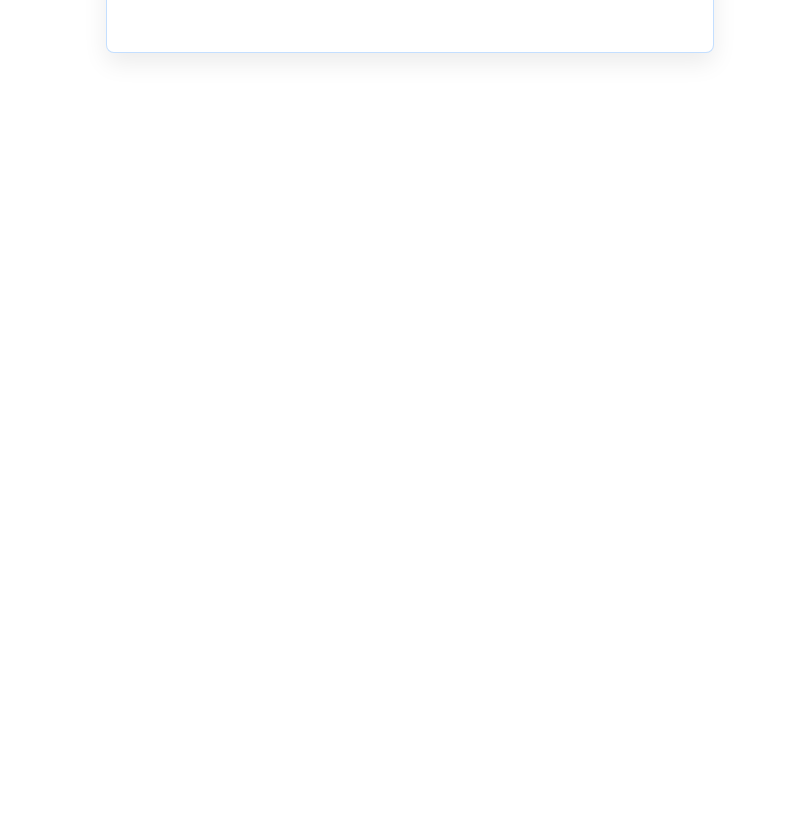
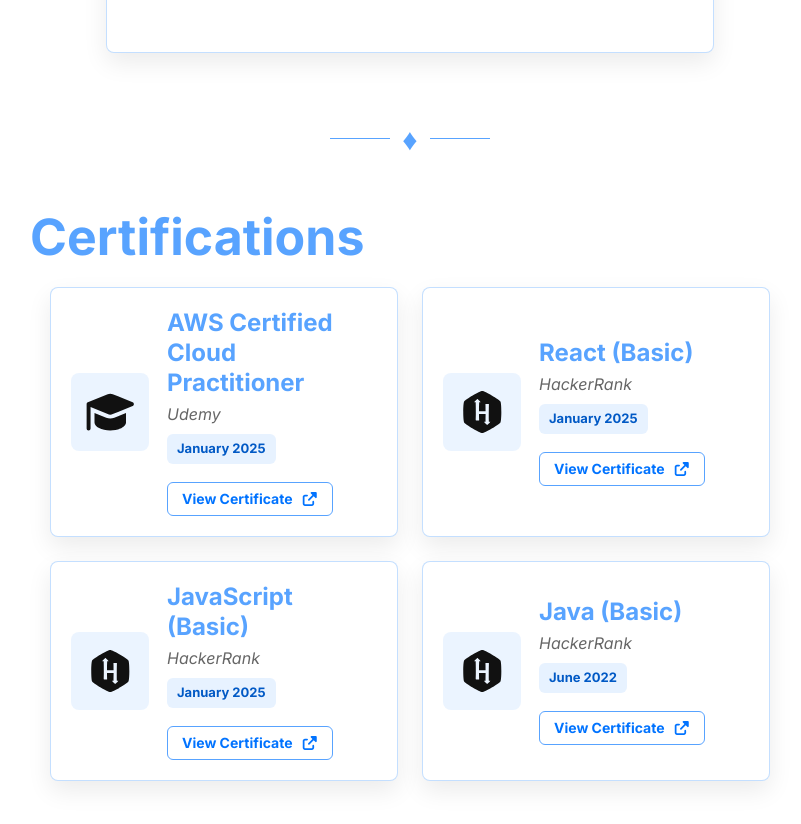
Before and after one commit to ravi-p-k-1/ravi-p-k-1.github.io, a React (Create React App) app: page / in a window 1280 px wide. Shown: the part 6440-7264 px from the top of the page, without its empty margins (390-1191 px from the left). Before the commit the page ends 6661 px from the top, so only its background shows below. Built offline with nearby package versions, Linux system fonts and the light colour scheme.

Commit message:
Certifications section completed

```diff
--- a/src/App.js
+++ b/src/App.js
@@ -8,6 +8,7 @@ import WorkExperience from './pages/WorkExperience';
 import Projects from './pages/Projects';
 import Education from './pages/Education';
 import Reviews from './pages/Reviews';
+import Certifications from './pages/Certifications';
 import Separator from './components/Separator';
 
 function App() {
@@ -26,8 +27,9 @@ function App() {
         <Education />
         <Separator />
         <Reviews />
-        {/* <Certifications />
-        <Profiles /> */}
+        <Separator />
+        <Certifications />
+        {/* <Profiles /> */}
       </main>
     </div>
   );
--- /dev/null
+++ b/src/assets/styles/certifications.css
@@ -0,0 +1,133 @@
+/* Certifications */
+
+.certifications-grid {
+    display: grid;
+    grid-template-columns: repeat(2, minmax(0, 1fr));
+    gap: 24px;
+}
+
+.certification-card {
+    display: grid;
+    grid-template-columns: 78px minmax(0, 1fr);
+    gap: 18px;
+    align-items: center;
+    min-height: 180px;
+    padding: 20px;
+    border: 1px solid rgba(88, 163, 255, 0.35);
+    border-radius: 8px;
+    background: #ffffff;
+    box-shadow: 0 10px 24px rgba(0, 0, 0, 0.08);
+}
+
+.certification-card,
+.certification-card * {
+    box-sizing: border-box;
+}
+
+.certification-icon {
+    display: flex;
+    align-items: center;
+    justify-content: center;
+    width: 78px;
+    aspect-ratio: 1;
+    border-radius: 8px;
+    background: rgba(88, 163, 255, 0.12);
+    color: #111111;
+    font-size: 42px;
+}
+
+.certification-icon .devicon-amazonwebservices-plain-wordmark {
+    font-size: 54px;
+}
+
+.certification-card-content {
+    display: grid;
+    gap: 18px;
+    min-width: 0;
+}
+
+.certification-header {
+    display: grid;
+    gap: 10px;
+    min-width: 0;
+}
+
+.certification-header h3 {
+    margin: 0;
+    color: #58a3ff;
+    font-size: 24px;
+    line-height: 1.25;
+    overflow-wrap: anywhere;
+}
+
+.certification-issuer {
+    margin-top: 6px;
+    color: #666666;
+    font-size: 16px;
+    font-style: italic;
+}
+
+.certification-date {
+    justify-self: start;
+    min-height: 30px;
+    padding: 6px 10px;
+    border-radius: 6px;
+    background: rgba(88, 163, 255, 0.14);
+    color: #0159c5;
+    font-size: 13px;
+    font-weight: 700;
+    white-space: nowrap;
+}
+
+.certification-link {
+    display: inline-flex;
+    align-items: center;
+    justify-content: center;
+    justify-self: start;
+    gap: 8px;
+    min-height: 34px;
+    padding: 6px 14px;
+    border: 1px solid #58a3ff;
+    border-radius: 6px;
+    color: #0173ff;
+    font-size: 14px;
+    font-weight: 700;
+    text-decoration: none;
+}
+
+.certification-link:hover {
+    background: #58a3ff;
+    color: #ffffff;
+}
+
+@media (max-width: 820px) {
+    .certifications-grid {
+        grid-template-columns: 1fr;
+    }
+}
+
+@media (max-width: 640px) {
+    .certification-card {
+        grid-template-columns: 56px minmax(0, 1fr);
+        gap: 14px;
+        min-height: 0;
+        padding: 16px;
+    }
+
+    .certification-icon {
+        width: 56px;
+        font-size: 30px;
+    }
+
+    .certification-icon .devicon-amazonwebservices-plain-wordmark {
+        font-size: 40px;
+    }
+
+    .certification-header h3 {
+        font-size: 18px;
+    }
+
+    .certification-issuer {
+        font-size: 15px;
+    }
+}
--- /dev/null
+++ b/src/components/CertificationCard.jsx
@@ -0,0 +1,91 @@
+import { FontAwesomeIcon } from '@fortawesome/react-fontawesome';
+import { faExternalLinkAlt, faGraduationCap } from '@fortawesome/free-solid-svg-icons';
+import { faHackerrank } from '@fortawesome/free-brands-svg-icons';
+
+function parseDate(dateValue) {
+  const [year, month, day] = dateValue.split('-').map(Number);
+  return new Date(year, month - 1, day);
+}
+
+function formatDate(dateValue) {
+  return parseDate(dateValue).toLocaleString('default', {
+    month: 'long',
+    year: 'numeric'
+  });
+}
+
+function getCertificationIcon(certification) {
+  const name = certification.name.toLowerCase();
+  const issuer = certification.issuer.toLowerCase();
+
+  if (issuer === 'udemy') {
+    return {
+      type: 'fontawesome',
+      icon: faGraduationCap,
+      label: 'Udemy'
+    };
+  }
+
+  if (issuer.includes('aws') || issuer.includes('amazon web services') || name.includes('aws')) {
+    return {
+      type: 'devicon',
+      className: 'devicon-amazonwebservices-plain-wordmark',
+      label: 'AWS'
+    };
+  }
+
+  if (certification.issuer === 'HackerRank') {
+    return {
+      type: 'fontawesome',
+      icon: faHackerrank,
+      label: 'HackerRank'
+    };
+  }
+
+  return {
+    type: 'fontawesome',
+    icon: faGraduationCap,
+    label: certification.issuer
+  };
+}
+
+export default function CertificationCard({ certification }) {
+  const icon = getCertificationIcon(certification);
+  const certificateUrl = certification.links?.certificate;
+
+  return (
+    <article className='certification-card'>
+      <div className='certification-icon' aria-label={icon.label} title={icon.label}>
+        {
+          icon.type === 'devicon'
+            ? <i className={icon.className}></i>
+            : <FontAwesomeIcon icon={icon.icon} />
+        }
+      </div>
+      <div className='certification-card-content'>
+        <div className='certification-header'>
+          <div>
+            <h3>{certification.name}</h3>
+            <div className='certification-issuer'>{certification.issuer}</div>
+          </div>
+          <div className='certification-date'>
+            {formatDate(certification.issueDate)}
+          </div>
+        </div>
+        {
+          certificateUrl && (
+            <a
+              className='certification-link'
+              href={certificateUrl}
+              target='_blank'
+              rel='noreferrer'
+            >
+              View Certificate
+              <FontAwesomeIcon icon={faExternalLinkAlt} />
+            </a>
+          )
+        }
+      </div>
+    </article>
+  )
+}
--- a/src/pages/Certifications.jsx
+++ b/src/pages/Certifications.jsx
@@ -1,7 +1,25 @@
-import React from 'react'
+import certificationsData from '../assets/data/certifications.json';
+import CertificationCard from '../components/CertificationCard';
+import '../assets/styles/certifications.css';
 
 export default function Certifications() {
   return (
-    <div>Certifications</div>
+    <div className='section' id='certifications'>
+      <div className='section-title'>
+        Certifications
+      </div>
+      <div className='section-content'>
+        <div className='certifications-grid'>
+          {
+            certificationsData.map((certification, index) => (
+              <CertificationCard
+                key={`${certification.name}-${index}`}
+                certification={certification}
+              />
+            ))
+          }
+        </div>
+      </div>
+    </div>
   )
 }
```
